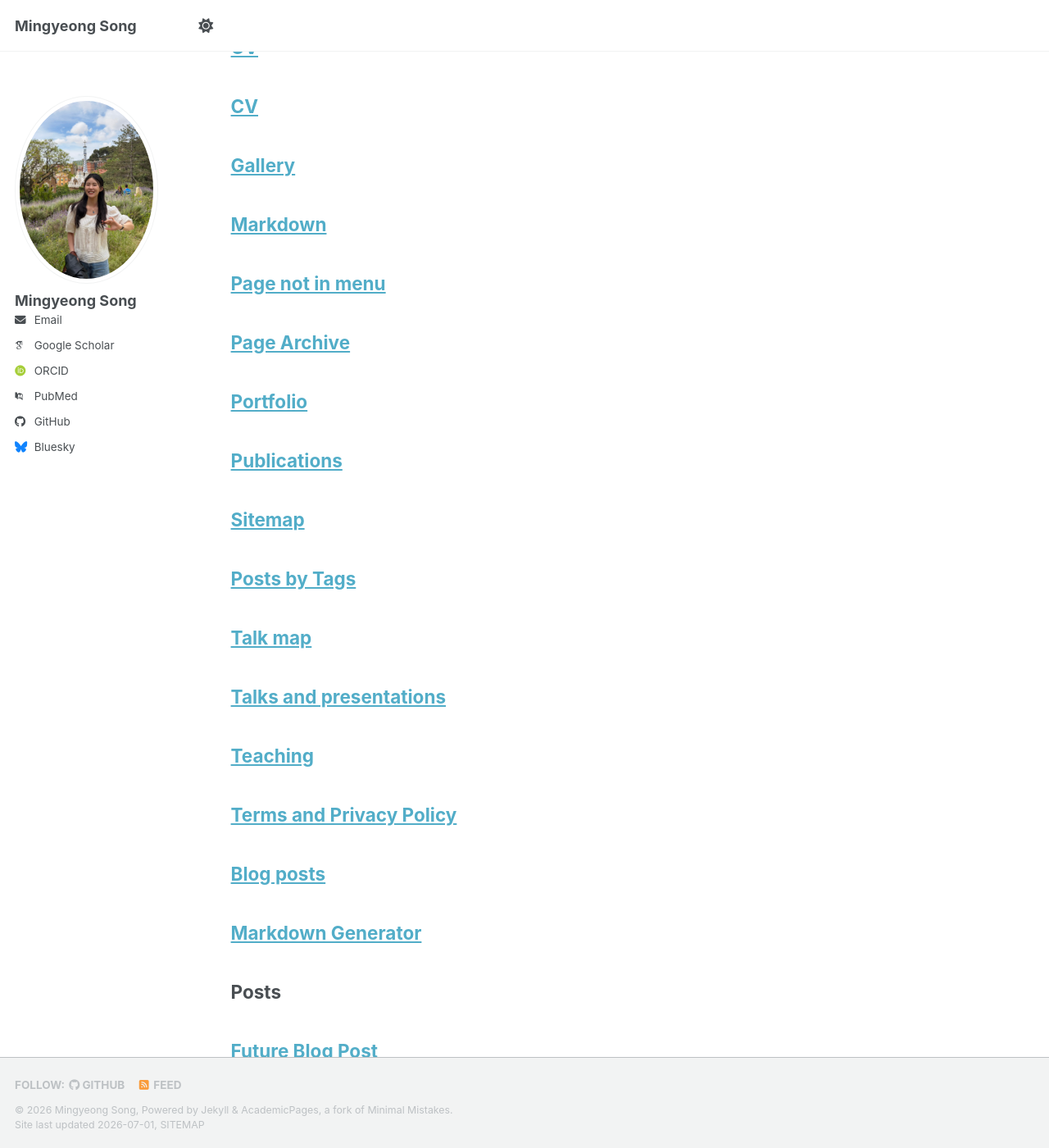
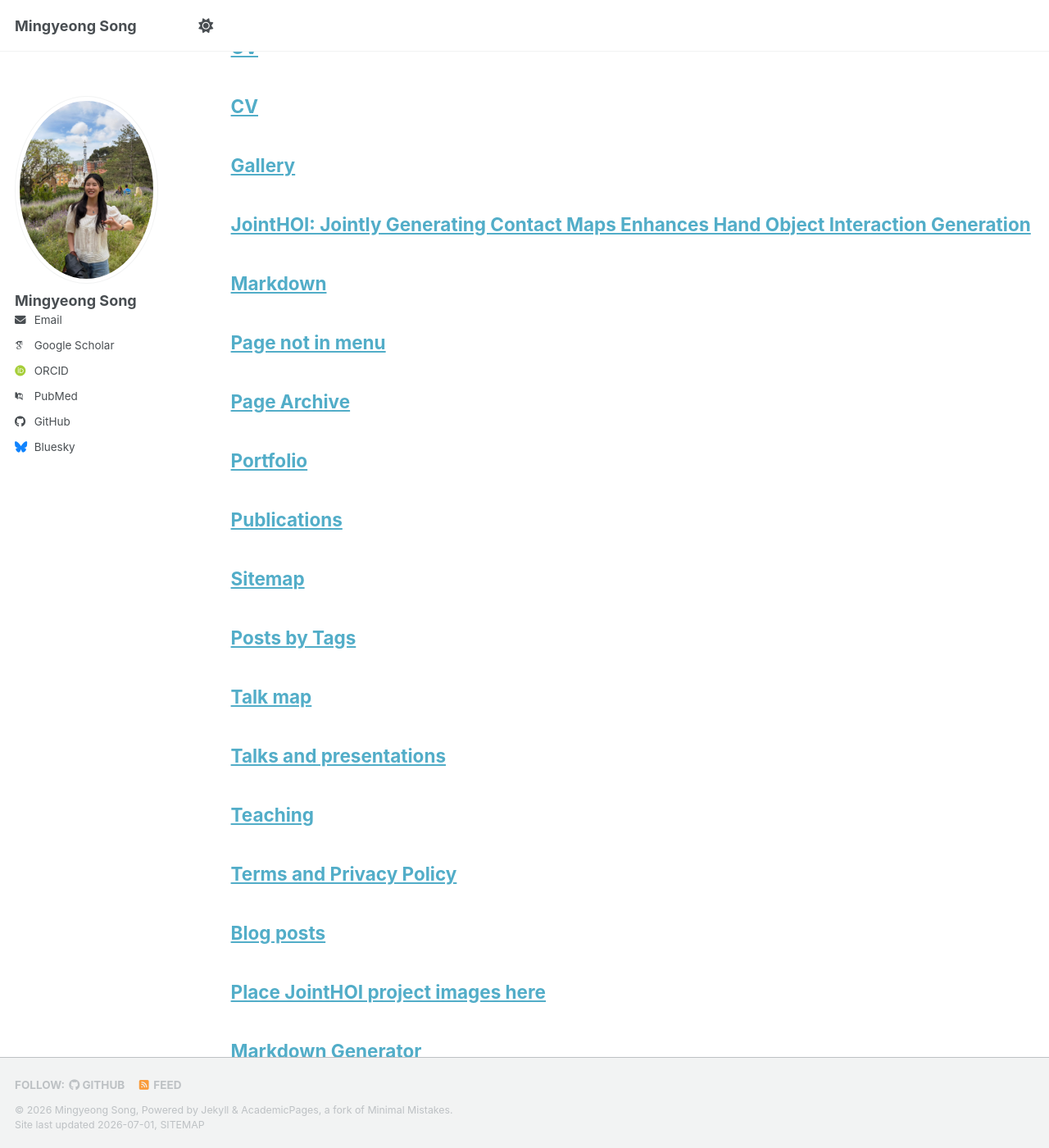
Before and after one commit to smk11602/smk11602.github.io, a Jekyll site: the page built from _pages/sitemap.md, in a window 1280 px wide and 1400 px high, scrolled down 632 px. Shown: the whole window at 82% size. Built offline with Jekyll 4.4.1, drawn with Linux system fonts in a browser that asks for light colours; some web fonts are replaced; a script bundle is joined from its source files by our own code; library files that are not in the unit come from our copies; a file with an impossible date is left out.

Commit message:
Add JointHOI project page

```diff
--- /dev/null
+++ b/_pages/jointhoi.html
@@ -0,0 +1,245 @@
+---
+layout: project-page
+title: "JointHOI: Jointly Generating Contact Maps Enhances Hand Object Interaction Generation"
+permalink: /JointHOI/
+---
+
+{% include base_path %}
+
+<!-- ===== Hero / Title ===== -->
+<section class="hero">
+  <div class="hero-body">
+    <div class="container is-max-desktop">
+      <div class="columns is-centered">
+        <div class="column has-text-centered">
+          <h1 class="title is-1 publication-title">
+            JointHOI: Jointly Generating Contact Maps Enhances Hand Object Interaction Generation
+          </h1>
+
+          <div class="is-size-5 publication-authors">
+            <span class="author-block">
+              <a href="{{ base_path }}/">Mingyeong Song</a><sup>1</sup>,
+            </span>
+            <span class="author-block">
+              Jungbin Cho<sup>2,3</sup>,
+            </span>
+            <span class="author-block">
+              Jisoo Kim<sup>2</sup>,
+            </span>
+            <span class="author-block">
+              Ananya Bal<sup>3</sup>,
+            </span>
+            <span class="author-block">
+              Kartik Sharma<sup>3</sup>,
+            </span>
+            <span class="author-block">
+              <a href="https://youngjae-yu.github.io/" target="_blank">Youngjae Yu</a><sup>4</sup>,
+            </span>
+            <span class="author-block">
+              <a href="http://www.cs.cmu.edu/~laszlojeni/" target="_blank">Laszlo A. Jeni</a><sup>3</sup>,
+            </span>
+            <span class="author-block">
+              <a href="https://sites.google.com/view/junhyug-noh" target="_blank">Junhyug Noh</a><sup>1</sup>†
+            </span>
+          </div>
+
+          <div class="is-size-6 publication-authors" style="margin-top: 0.5rem;">
+            <span class="author-block"><sup>1</sup>Ewha Womans University</span>&nbsp;&nbsp;
+            <span class="author-block"><sup>2</sup>Yonsei University</span>&nbsp;&nbsp;
+            <span class="author-block"><sup>3</sup>Carnegie Mellon University</span>&nbsp;&nbsp;
+            <span class="author-block"><sup>4</sup>Seoul National University</span>
+          </div>
+
+          <div class="column has-text-centered" style="margin-top: 1rem;">
+            <div class="publication-links">
+              <!-- Paper link — fill in when available -->
+              <span class="link-block">
+                <a href="#"
+                   class="external-link button is-normal is-rounded is-dark"
+                   title="Paper coming soon"
+                   aria-disabled="true"
+                   style="pointer-events: none; opacity: 0.6;">
+                  <span class="icon"><i class="fas fa-file-pdf"></i></span>
+                  <span>Paper</span>
+                </a>
+              </span>
+              <!-- Code link — fill in when available -->
+              <span class="link-block">
+                <a href="#"
+                   class="external-link button is-normal is-rounded is-dark"
+                   title="Code coming soon"
+                   aria-disabled="true"
+                   style="pointer-events: none; opacity: 0.6;">
+                  <span class="icon"><i class="fab fa-github"></i></span>
+                  <span>Code</span>
+                </a>
+              </span>
+            </div>
+          </div>
+        </div>
+      </div>
+    </div>
+  </div>
+</section>
+
+<!-- ===== Teaser ===== -->
+<section class="hero teaser">
+  <div class="container is-max-desktop">
+    <div class="hero-body has-text-centered">
+      <!--
+        이미지 준비 후 주석 해제:
+        <img src="{{ base_path }}/images/jointhoi/teaser.png" alt="JointHOI Teaser" style="max-width:100%; border-radius:8px;" />
+      -->
+      <p class="subtitle is-6" style="margin-top: 1rem; font-style: italic;">
+        JointHOI generates physically grounded bimanual interactions from diverse text prompts.
+      </p>
+    </div>
+  </div>
+</section>
+
+<hr class="section-divider" />
+
+<!-- ===== Abstract ===== -->
+<section class="section">
+  <div class="container is-max-desktop">
+    <div class="columns is-centered has-text-centered">
+      <div class="column is-four-fifths">
+        <h2 class="title is-3">Abstract</h2>
+        <div class="content has-text-justified">
+          <p>
+            Text-driven hand–object interaction (HOI) generation is gaining attention for immersive applications and robotics,
+            yet producing physically plausible interactions remains challenging.
+            Even when individual motions appear natural, small contact errors can cause conspicuous artifacts
+            such as floating and interpenetration.
+            Prior methods mitigate these issues using explicit contact cues or implicit grasp priors,
+            but typically rely on multi-stage pipelines and fail to model temporally evolving contact.
+          </p>
+          <p>
+            We present <strong>JointHOI</strong>, a single-stage diffusion framework that jointly generates
+            3D hand-object motion and dynamic, distance-based contact maps from text.
+            By treating contact as an auxiliary <em>inner modality</em>, joint generation enables the model
+            to learn contact–motion coupling during training.
+            At inference, contact-guided sampling enforces consistency between generated contact maps
+            and motion-implied geometry, improving temporal stability and reducing penetration and floating.
+          </p>
+        </div>
+      </div>
+    </div>
+  </div>
+</section>
+
+<hr class="section-divider" />
+
+<!-- ===== Method ===== -->
+<section class="section">
+  <div class="container is-max-desktop">
+    <h2 class="title is-3 has-text-centered">Method</h2>
+    <div class="content has-text-justified">
+      <p>
+        To address the limitations of prior multi-stage or implicit approaches, we propose <strong>JointHOI</strong>,
+        a framework that treats contact not as a post-processing signal,
+        but as an <em>inner modality</em> of hand–object motion.
+      </p>
+    </div>
+
+    <!--
+      메인 Figure 이미지 준비 후 주석 해제:
+      <div class="has-text-centered" style="margin: 1.5rem 0;">
+        <img src="{{ base_path }}/images/jointhoi/method.png"
+             alt="JointHOI Method Overview"
+             style="max-width:100%; border-radius:8px;" />
+      </div>
+    -->
+
+    <div class="content has-text-justified">
+      <p>We jointly model 3D hand–object motion and dynamic, distance-based contact maps within a unified diffusion framework.</p>
+      <ul>
+        <li>
+          <strong>Joint Generation.</strong>
+          We introduce a single-stage diffusion model that jointly generates 3D hand–object motion together with
+          <strong>dynamic, distance-based contact maps</strong>.
+          By modeling motion and contact within a unified generative process,
+          the model learns explicit <em>contact–motion coupling</em> and captures their spatiotemporal co-evolution.
+        </li>
+        <li>
+          <strong>Contact Inner Guidance (CIG).</strong>
+          At inference time, we leverage the generated contact maps as an <em>inner guidance signal</em>
+          to steer the denoising process.
+          CIG enforces consistency between predicted contact and motion-implied geometry,
+          significantly reducing artifacts such as <strong>interpenetration</strong>, <strong>floating</strong>,
+          and unstable grasps.
+        </li>
+      </ul>
+      <p>
+        This design enables physically plausible and temporally stable hand–object interactions directly from text,
+        without requiring multi-stage pipelines or post-hoc refinement.
+      </p>
+    </div>
+  </div>
+</section>
+
+<hr class="section-divider" />
+
+<!-- ===== Experiments ===== -->
+<section class="section">
+  <div class="container is-max-desktop">
+    <h2 class="title is-3 has-text-centered">Experiments</h2>
+
+    <h3 class="title is-5 has-text-centered" style="margin-top: 1.5rem;">Quantitative Results</h3>
+    <!--
+      <div class="has-text-centered">
+        <img src="{{ base_path }}/images/jointhoi/quantitative.png"
+             alt="Quantitative Results"
+             style="max-width:100%; border-radius:8px;" />
+      </div>
+    -->
+
+    <h3 class="title is-5 has-text-centered" style="margin-top: 2rem;">Qualitative Results</h3>
+    <!--
+      <div class="has-text-centered">
+        <img src="{{ base_path }}/images/jointhoi/qualitative.png"
+             alt="Qualitative Results"
+             style="max-width:100%; border-radius:8px;" />
+      </div>
+    -->
+  </div>
+</section>
+
+<hr class="section-divider" />
+
+<!-- ===== Videos ===== -->
+<section class="section">
+  <div class="container is-max-desktop">
+    <h2 class="title is-3 has-text-centered">Videos</h2>
+
+    <h3 class="title is-5 has-text-centered" style="margin-top: 1.5rem;">Comparison with Baselines</h3>
+    <!--
+      YouTube embed:
+      <div class="publication-video" style="margin-bottom: 2rem;">
+        <iframe src="https://www.youtube.com/embed/VIDEO_ID" frameborder="0" allowfullscreen></iframe>
+      </div>
+    -->
+
+    <h3 class="title is-5 has-text-centered" style="margin-top: 2rem;">Additional Qualitative Results</h3>
+    <!--
+      <div class="publication-video">
+        <iframe src="https://www.youtube.com/embed/VIDEO_ID" frameborder="0" allowfullscreen></iframe>
+      </div>
+    -->
+  </div>
+</section>
+
+<hr class="section-divider" />
+
+<!-- ===== Citation ===== -->
+<section class="section" id="BibTeX">
+  <div class="container is-max-desktop content">
+    <h2 class="title">BibTeX</h2>
+    <pre><code>@inproceedings{song2026jointhoi,
+  title     = {JointHOI: Jointly Generating Contact Maps Enhances Hand Object Interaction Generation},
+  author    = {Song, Mingyeong and Cho, Jungbin and Kim, Jisoo and Bal, Ananya and Sharma, Kartik and Yu, Youngjae and Jeni, Laszlo A. and Noh, Junhyug},
+  booktitle = {Proceedings of the European Conference on Computer Vision (ECCV)},
+  year      = {2026},
+}</code></pre>
+  </div>
+</section>
--- a/_publications/placeholder-paper-2.md
+++ b/_publications/placeholder-paper-2.md
@@ -6,5 +6,5 @@ date: 2026-09-01
 venue: "ECCV 2026"
 authors: "Mingyeong Song, Jungbin Cho, Jisoo Kim, Ananya Bal, Kartik Sharma, Youngjae Yu, Laszlo A. Jeni, and Junhyug Noh"
 thumbnail: "publications/JointHOI.png"
-paperurl:
+paperurl: "/JointHOI/"
 ---
--- /dev/null
+++ b/images/jointhoi/README.md
@@ -0,0 +1,6 @@
+# Place JointHOI project images here
+# Suggested filenames:
+# - teaser.png (or .gif)
+# - method.png
+# - quantitative.png
+# - qualitative.png
```
Also changed, not shown: _layouts/project-page.html (added, +109 -0 lines), _publications/placeholder-paper-3.md (added, +10 -0 lines), _publications/placeholder-paper-4.md (added, +10 -0 lines).
